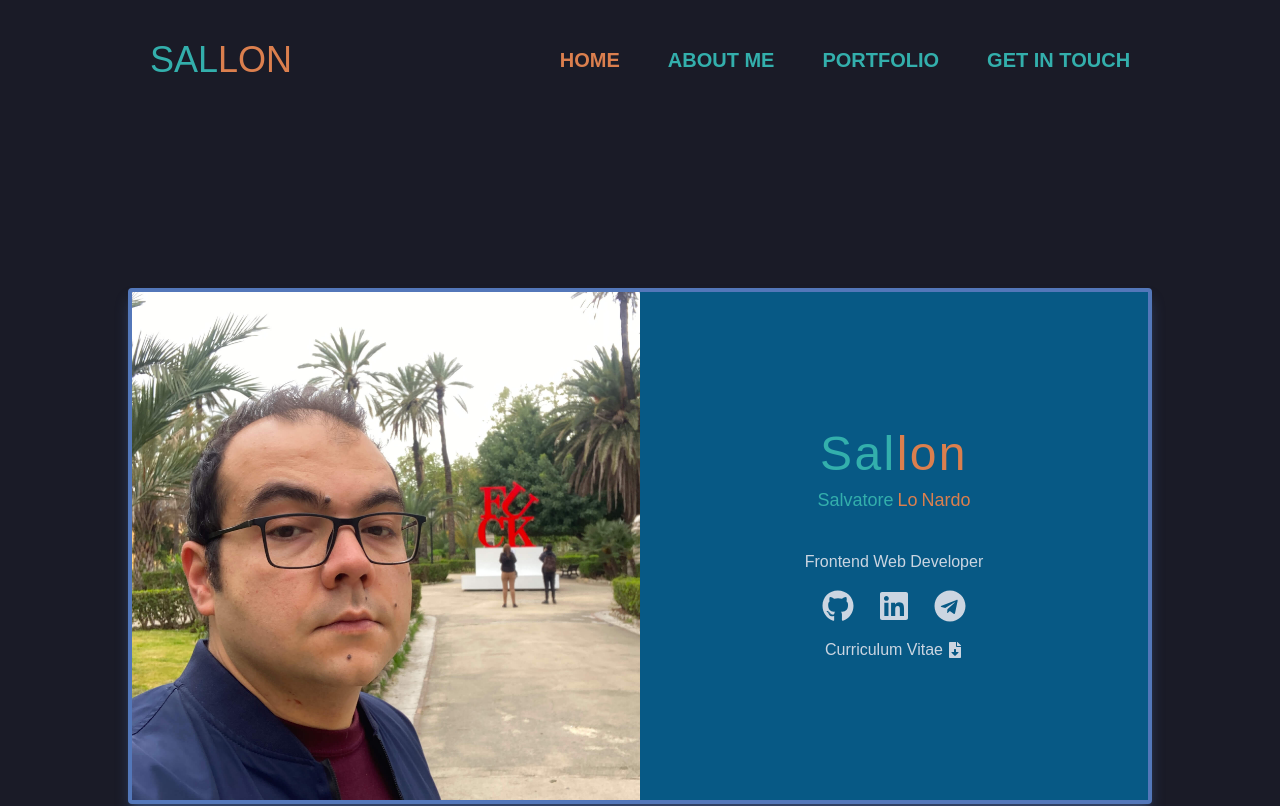
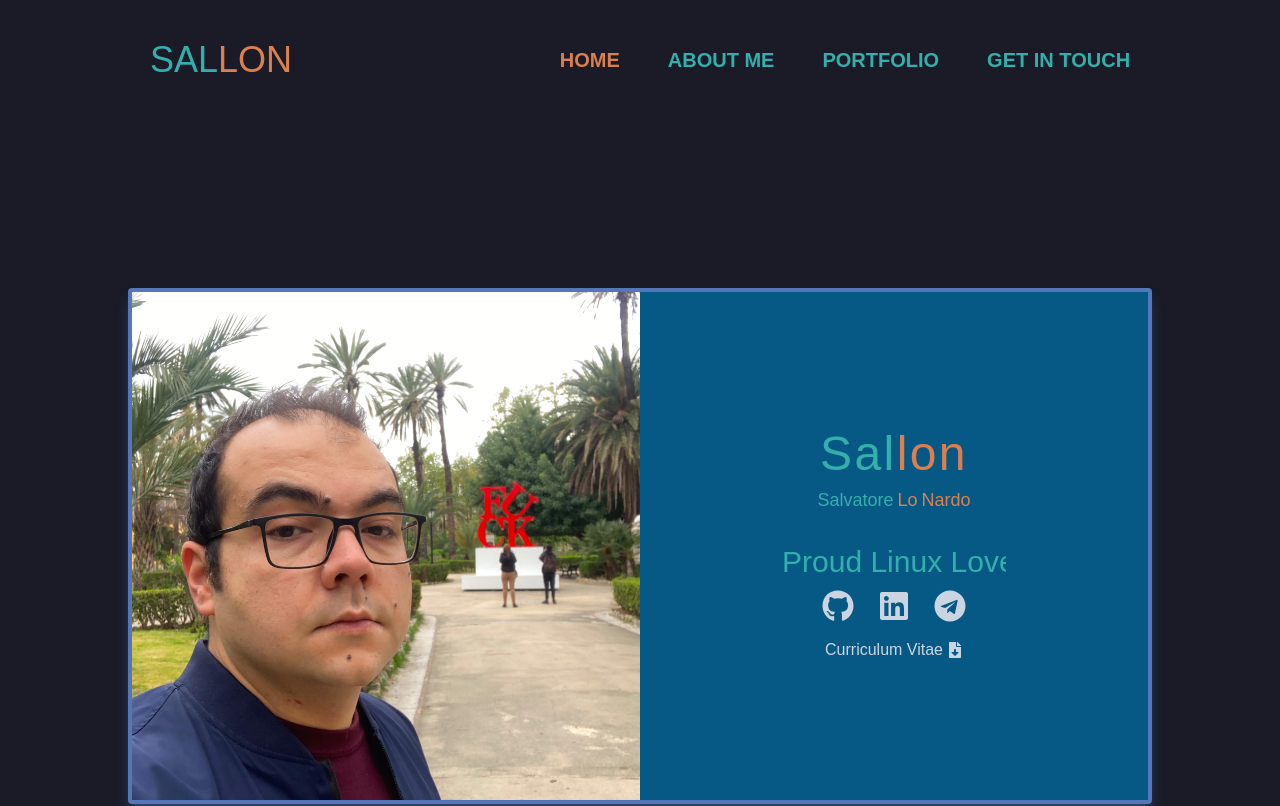
Before and after one commit to Toto-lonardo/sallon, a Next.js app: page / in a window 1280 px wide. Shown: the top 806 px of the page. Built offline with nearby package versions, Linux system fonts and the light colour scheme; a web font is replaced by a local one.

Commit message:
Fix navbar useffect and start refactor text animation

```diff
--- a/app/home.tsx
+++ b/app/home.tsx
@@ -13,6 +13,7 @@ import Image from "next/image";
 import profilo from "../public/sallon.jpg";
 import profilo2 from "../public/sallon2.jpg";
 import Logo from "../components/Logo";
+import AnimatedTextCharacter from "../components/AnimatedTextCharacter";
 
 export default function Home() {
   const [immagine, setImmagine] = useState(true);
@@ -48,18 +49,19 @@ export default function Home() {
           <span className="mx-0.5 text-arancione">Nardo</span>
         </p>
         <div className="mt-8 text-slate-300">
-          <div className="flex h-6 w-56 items-center justify-center">
-            <ReactTyped
-              strings={[
-                "Proud Linux lover",
-                "Extremely Vim addicted",
-                "Frontend Web Developer",
-              ]}
-              typeSpeed={40}
-              backSpeed={30}
-              cursorChar=""
-              className="font-light"
-            />
+          <div className="flex h-6 w-56 items-center justify-center text-verde">
+            {/* <ReactTyped */}
+            {/*   strings={[ */}
+            {/*     "Proud Linux lover", */}
+            {/*     "Extremely Vim addicted", */}
+            {/*     "Frontend Web Developer", */}
+            {/*   ]} */}
+            {/*   typeSpeed={40} */}
+            {/*   backSpeed={30} */}
+            {/*   cursorChar="" */}
+            {/*   className="font-light" */}
+            {/* /> */}
+            <AnimatedTextCharacter text={"Proud Linux Lover"} />
           </div>
           <div className="my-4 flex items-center justify-center gap-6 ">
             <a href="https://github.com/Toto-lonardo" target="_blank">
--- a/components/AnimatedTextCharacter.tsx
+++ b/components/AnimatedTextCharacter.tsx
@@ -2,12 +2,12 @@ import { motion } from "framer-motion";
 
 const AnimatedTextCharacter = ({ text }: { text: string}) => {
   const letters = Array.from(text);
-
+// TODO Change animation
   const container = {
     hidden: { opacity: 0 },
     visible: (i = 1) => ({
       opacity: 1,
-      transition: { staggerChildren: 0.03, delayChildren: 0.04 * i },
+      transition: { staggerChildren: 0.06, delayChildren: 0.06 * i },
     }),
   };
 
@@ -36,7 +36,7 @@ const AnimatedTextCharacter = ({ text }: { text: string}) => {
 
   return (
     <motion.div
-      className=" text-celeste flex text-3xl overflow-hidden"
+      className=" text-verde flex text-3xl overflow-hidden"
       variants={container}
       initial="hidden"
       animate="visible"
--- a/components/Navbar.tsx
+++ b/components/Navbar.tsx
@@ -34,7 +34,9 @@ route: "/getintouch"
 }
   ]
 
-  useEffect(() => {
+
+
+useEffect(() => {
     const handleResize = () => {
       if (window.innerWidth > 769) {
 
@@ -47,7 +49,7 @@ route: "/getintouch"
     return () => {
       window.removeEventListener("resize", handleResize);
     };
-  }, []);
+  }, [setIsMobile]);
 
   return (
     <nav aria-label="Main Navigation" className="">
```
